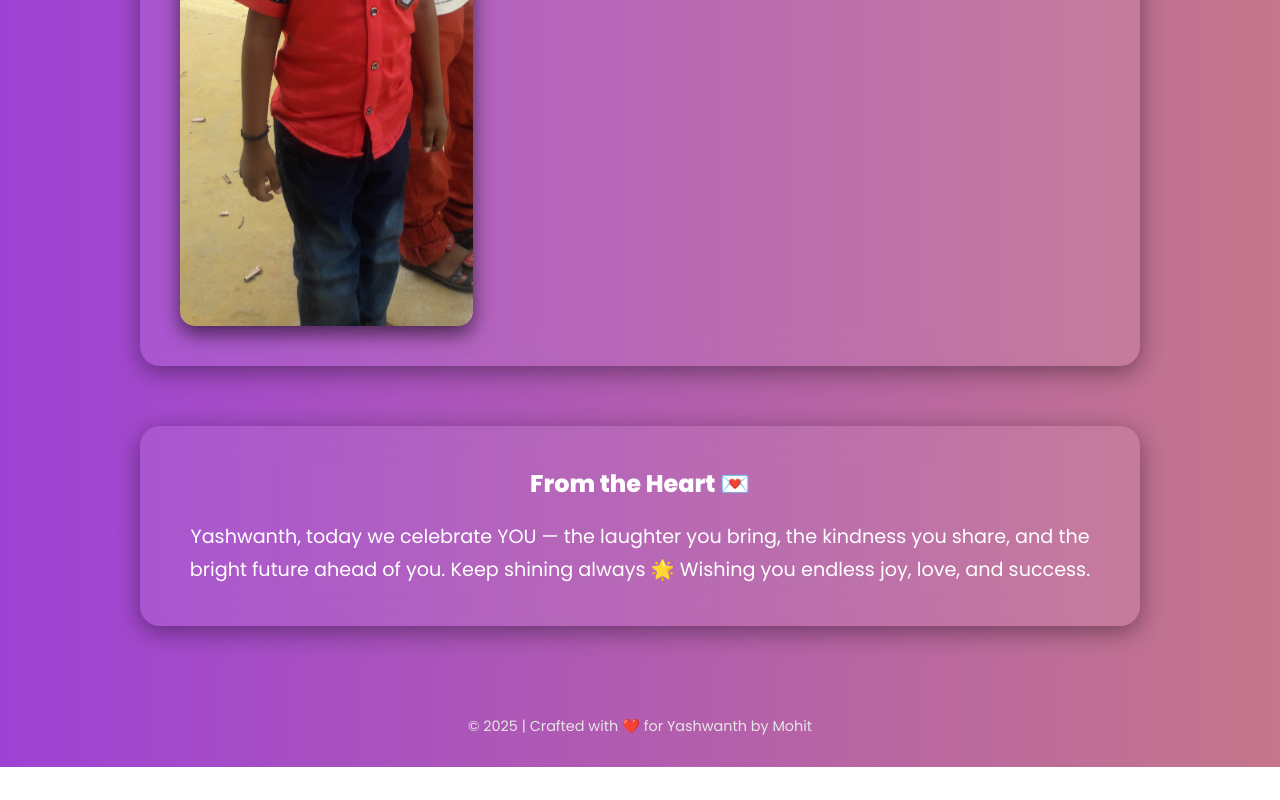
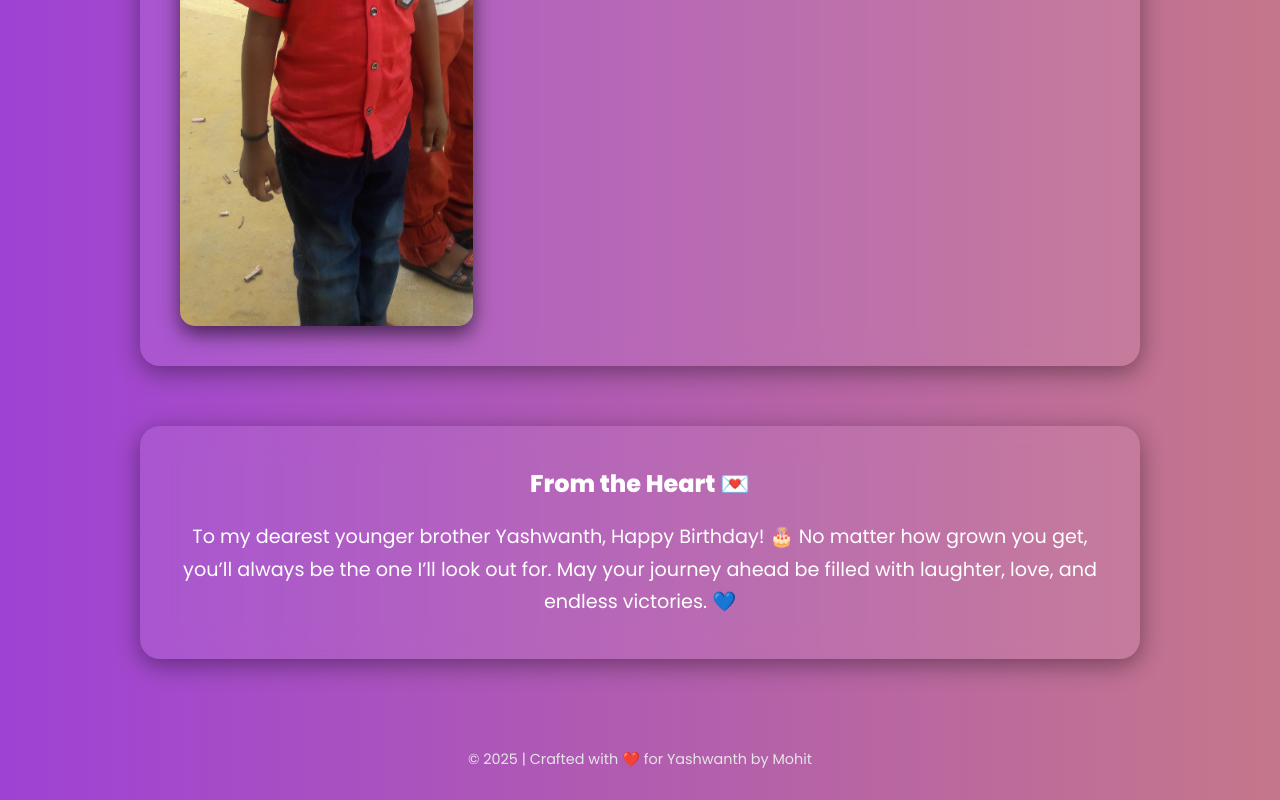
Before and after one commit to mohit2009pnp/happy-birthday-yaswanth, a plain HTML site: page index.html in a window 1280 px wide. Shown: the part 1756-2556 px from the top of the page. Before the commit the page ends 2523 px from the top, so only its background shows below. Drawn offline with Linux system fonts and the light colour scheme.

Commit message:
Update index.html

```diff
--- a/index.html
+++ b/index.html
@@ -172,9 +172,8 @@
   <section>
     <h2>From the Heart 💌</h2>
     <p style="margin-top:20px; font-size:1.2rem; line-height:1.7;">
-      Yashwanth, today we celebrate YOU — the laughter you bring, the kindness you share,
-      and the bright future ahead of you. Keep shining always 🌟
-      Wishing you endless joy, love, and success.
+To my dearest younger brother Yashwanth, Happy Birthday! 🎂 No matter how grown you get, you’ll always be the one I’ll look out for. May your journey ahead be filled with laughter, love, and endless victories. 💙
+
     </p>
   </section>
 
```
